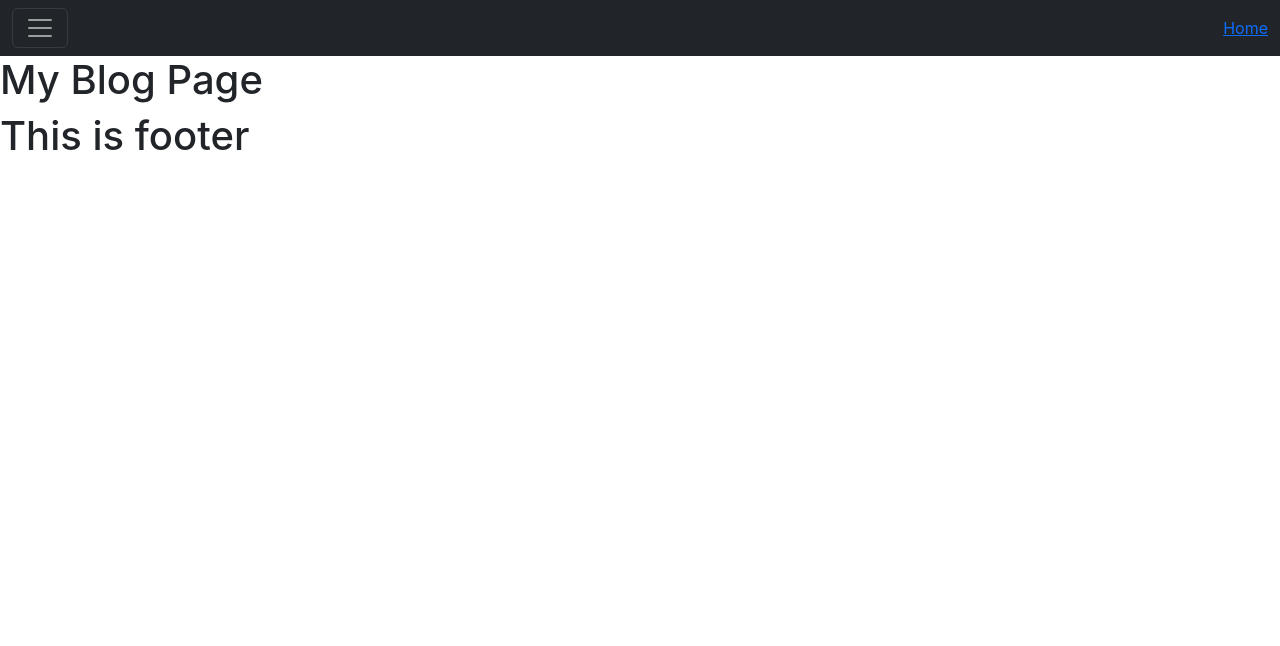
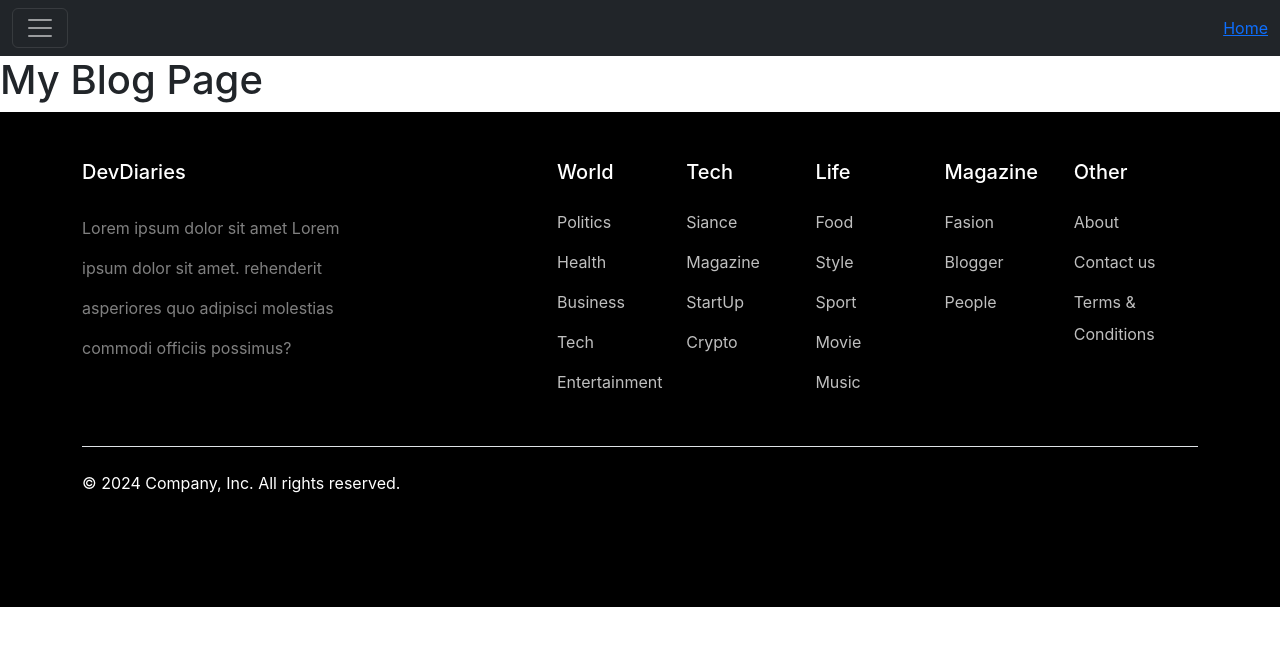
Before and after one commit to amit-negi-23/devDiariesBlog, a React (Create React App) app: page /myblog in a window 1280 px wide. Shown: the top 646 px of the page. Built offline with nearby package versions, Linux system fonts and the light colour scheme.

Commit message:
Implemented Footer

```diff
--- a/src/components/common/footer.jsx
+++ b/src/components/common/footer.jsx
@@ -1,7 +1,271 @@
 function Footer() {
   return (
     <>
-      <h1>This is footer</h1>
+      <div className="bg-black">
+        <div className="container ">
+          <footer className="py-5">
+            <div className="row">
+              <div
+                className="col-md-5  mb-3 "
+                style={{ paddingRight: "200px" }}
+              >
+                <h5 style={{ marginBottom: "22px", color: "white" }}>
+                  DevDiaries
+                </h5>
+                <p
+                  className="text-white text-opacity-50"
+                  style={{ marginTop: "24px", lineHeight: "2.5" }}
+                >
+                  Lorem ipsum dolor sit amet Lorem ipsum dolor sit amet.
+                  rehenderit asperiores quo adipisci molestias commodi officiis
+                  possimus?
+                </p>
+                {/* <div
+         className="d-flex flex-column flex-sm-row w-100 gap-2">
+          <label for="newsletter1" className="visually-hidden">Email address</label>
+          <input id="newsletter1" type="text" className="form-control" placeholder="Email address"/>
+          <button className="btn btn-primary" type="button">Subscribe</button>
+        </div> */}
+              </div>
+              <div
+                className="col-6 col-md-1 mb-3"
+                style={{
+                  width: "11.33333%",
+                  fontSize: "1rem",
+                  lineHeight: "2",
+                }}
+              >
+                <h5 style={{ marginBottom: "22px", color: "white" }}>World</h5>
+                <ul className="nav flex-column">
+                  <li className="nav-item mb-2">
+                    <a
+                      href="#"
+                      className="nav-link p-0 text-white text-opacity-75"
+                    >
+                      Politics
+                    </a>
+                  </li>
+                  <li className="nav-item mb-2">
+                    <a
+                      href="#"
+                      className="nav-link p-0 text-white text-opacity-75"
+                    >
+                      Health
+                    </a>
+                  </li>
+                  <li className="nav-item mb-2">
+                    <a
+                      href="#"
+                      className="nav-link p-0 text-white text-opacity-75"
+                    >
+                      Business
+                    </a>
+                  </li>
+                  <li className="nav-item mb-2">
+                    <a
+                      href="#"
+                      className="nav-link p-0 text-white text-opacity-75"
+                    >
+                      Tech
+                    </a>
+                  </li>
+                  <li className="nav-item mb-2">
+                    <a
+                      href="#"
+                      className="nav-link p-0 text-white text-opacity-75"
+                    >
+                      Entertainment
+                    </a>
+                  </li>
+                </ul>
+              </div>
+              <div
+                className="col-6 col-md-1 mb-3"
+                style={{
+                  width: "11.33333%",
+                  fontSize: "1rem",
+                  lineHeight: "2",
+                }}
+              >
+                <h5 style={{ marginBottom: "22px", color: "white" }}>Tech</h5>
+                <ul className="nav flex-column">
+                  <li className="nav-item mb-2">
+                    <a
+                      href="#"
+                      className="nav-link p-0 text-white text-opacity-75"
+                    >
+                      Siance
+                    </a>
+                  </li>
+                  <li className="nav-item mb-2">
+                    <a
+                      href="#"
+                      className="nav-link p-0 text-white text-opacity-75"
+                    >
+                      Magazine
+                    </a>
+                  </li>
+                  <li className="nav-item mb-2">
+                    <a
+                      href="#"
+                      className="nav-link p-0 text-white text-opacity-75"
+                    >
+                      StartUp
+                    </a>
+                  </li>
+                  <li className="nav-item mb-2">
+                    <a
+                      href="#"
+                      className="nav-link p-0 text-white text-opacity-75"
+                    >
+                      Crypto
+                    </a>
+                  </li>
+                </ul>
+              </div>
+              <div
+                className="col-6 col-md-1 mb-3"
+                style={{
+                  width: "11.33333%",
+                  fontSize: "1rem",
+                  lineHeight: "2",
+                }}
+              >
+                <h5 style={{ marginBottom: "22px", color: "white" }}>Life</h5>
+                <ul className="nav flex-column">
+                  <li className="nav-item mb-2">
+                    <a
+                      href="#"
+                      className="nav-link p-0 text-white text-opacity-75"
+                    >
+                      Food
+                    </a>
+                  </li>
+                  <li className="nav-item mb-2">
+                    <a
+                      href="#"
+                      className="nav-link p-0 text-white text-opacity-75"
+                    >
+                      Style
+                    </a>
+                  </li>
+                  <li className="nav-item mb-2">
+                    <a
+                      href="#"
+                      className="nav-link p-0 text-white text-opacity-75"
+                    >
+                      Sport
+                    </a>
+                  </li>
+                  <li className="nav-item mb-2">
+                    <a
+                      href="#"
+                      className="nav-link p-0 text-white text-opacity-75"
+                    >
+                      Movie
+                    </a>
+                  </li>
+                  <li className="nav-item mb-2">
+                    <a
+                      href="#"
+                      className="nav-link p-0 text-white text-opacity-75"
+                    >
+                      Music
+                    </a>
+                  </li>
+                </ul>
+              </div>
+
+              <div
+                className="col-6 col-md-1 mb-3"
+                style={{
+                  width: "11.33333%",
+                  fontSize: "1rem",
+                  lineHeight: "2",
+                }}
+              >
+                <h5 style={{ marginBottom: "22px", color: "white" }}>
+                  Magazine
+                </h5>
+                <ul className="nav flex-column">
+                  <li className="nav-item mb-2">
+                    <a
+                      href="/"
+                      className="nav-link p-0 text-white text-opacity-75"
+                    >
+                      Fasion
+                    </a>
+                  </li>
+                  <li className="nav-item mb-2">
+                    <a
+                      href="/"
+                      className="nav-link p-0 text-white text-opacity-75"
+                    >
+                      Blogger
+                    </a>
+                  </li>
+                  <li className="nav-item mb-2">
+                    <a
+                      href="/"
+                      className="nav-link p-0 text-white text-opacity-75"
+                    >
+                      People
+                    </a>
+                  </li>
+                </ul>
+              </div>
+
+              <div
+                className="col-6 col-md-1 mb-3"
+                style={{
+                  width: "11.33333%",
+                  fontSize: "1rem",
+                  lineHeight: "2",
+                }}
+              >
+                <h5 style={{ marginBottom: "22px", color: "white" }}>Other</h5>
+                <ul className="nav flex-column">
+                  <li className="nav-item mb-2">
+                    <a
+                      href="/"
+                      className="nav-link p-0 text-white text-opacity-75"
+                    >
+                      About
+                    </a>
+                  </li>
+                  <li className="nav-item mb-2">
+                    <a
+                      href="/"
+                      className="nav-link p-0 text-white text-opacity-75"
+                    >
+                      Contact us
+                    </a>
+                  </li>
+                  <li className="nav-item mb-2">
+                    <a
+                      href="/"
+                      className="nav-link p-0 text-white text-opacity-75"
+                    >
+                      Terms & Conditions
+                    </a>
+                  </li>
+                </ul>
+              </div>
+            </div>
+
+            <div className="d-flex flex-column flex-sm-row justify-content-between py-4 my-4 border-top">
+              <p className=" text-white ">
+                © 2024 Company, Inc. All rights reserved.
+              </p>
+              {/* <ul className="list-unstyled d-flex">
+      <li className="ms-3"><a className="link-dark" href="#"><svg className="bi" width="24" height="24"><use xlink:href="#twitter"></use></svg></a></li>
+      <li className="ms-3"><a className="link-dark" href="#"><svg className="bi" width="24" height="24"><use xlink:href="#instagram"></use></svg></a></li>
+      <li className="ms-3"><a className="link-dark" href="#"><svg className="bi" width="24" height="24"><use xlink:href="#facebook"></use></svg></a></li>
+    </ul> */}
+            </div>
+          </footer>
+        </div>
+      </div>
     </>
   );
 }
```
